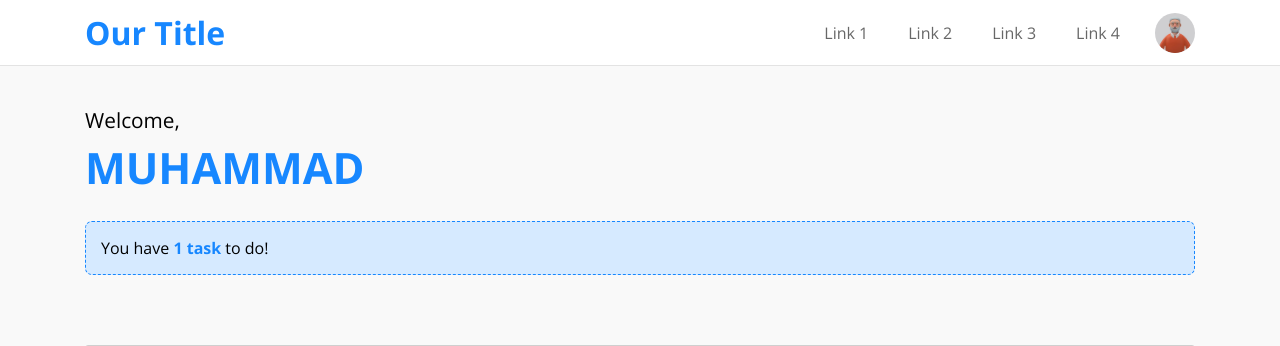
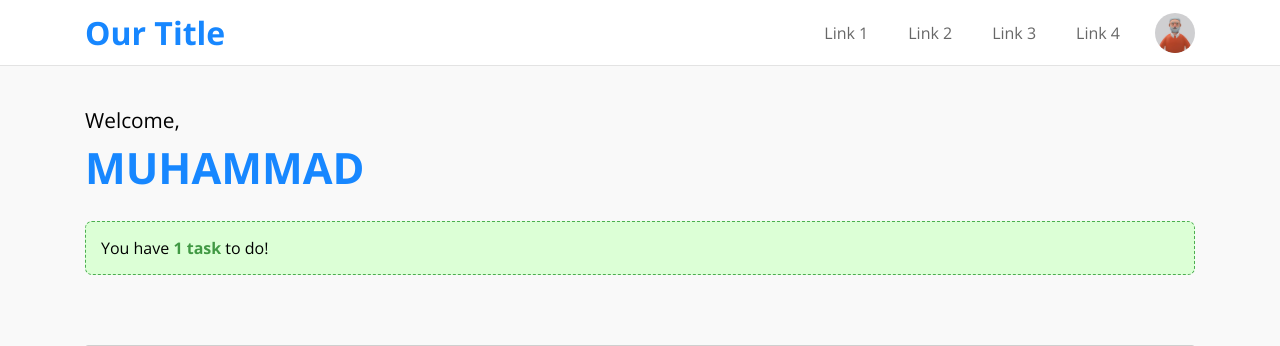
Before and after one commit to muhammad-ahmed-gh/schedule-generator, a Python web app: template templates/index.html in a window 1280 px wide. Shown: the top 346 px of the page. Run offline with Jinja, Linux system fonts and the light colour scheme; the template is opened without the code that fills it, so the values that code supplies are empty; some libraries are stand-ins or nearby versions.

Commit message:
style: change message colors

```diff
--- a/static/css/main.css
+++ b/static/css/main.css
@@ -3,7 +3,6 @@
   /* main colors */
   --main-color: #1787ff;
   --main-color-alt: #8731ff;
-  --main-color-light: #d6eaff;
   --light-text-color: #676767;
   --light-text-color-alt: #444;
   --main-border-color: #e3e3e3;
@@ -218,14 +217,14 @@ main .user {
 main .msg {
   margin: 20px auto;
   padding: 15px;
-  border: 1px var(--main-color) dashed;
+  border: 1px #4caf50 dashed;
   border-radius: 7px;
-  background-color: var(--main-color-light);
+  background-color: #dcffd6;
 }
 
 main .msg .num-tasks {
   font-weight: bold;
-  color: var(--main-color);
+  color: #419944;
 }
 
 main .schedule {
```
